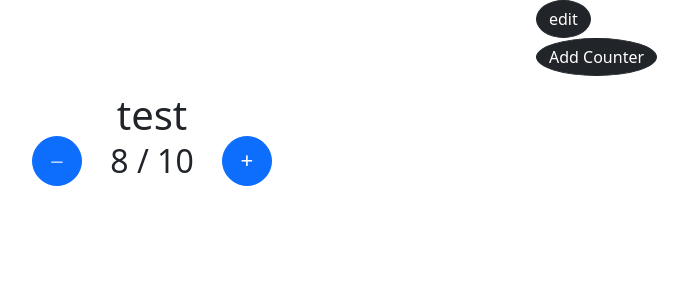
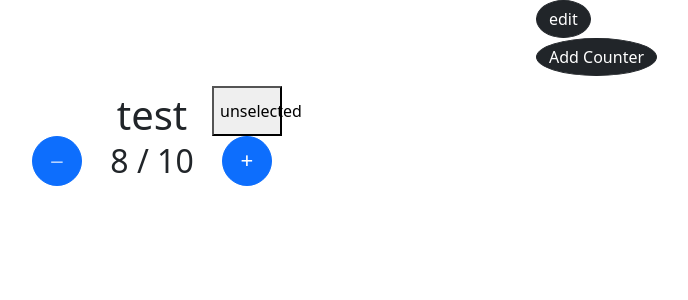
Before and after one commit to offeka/DndCounters, a Vue app: page / in a window 1280 px wide. Shown: the top 300 px of the page, without its empty margins (488-1176 px from the left). Built offline with nearby package versions, Linux system fonts and the light colour scheme.

Commit message:
added basic select/unselect indication to counter

```diff
--- a/src/components/Counter.vue
+++ b/src/components/Counter.vue
@@ -20,6 +20,9 @@
     >
       ─
     </button>
+    <button @click="select">
+      {{ this.counter.selected ? "selected" : "unselected" }}
+    </button>
   </div>
 </template>
 
@@ -41,6 +44,9 @@ export default (Vue as VueConstructor).extend({
     },
     decrease: function() {
       this.$store.commit("decreaseCounter", this.index);
+    },
+    select: function() {
+      this.$store.commit("toggleCounterSelection", this.index);
     },
   },
 });
```
